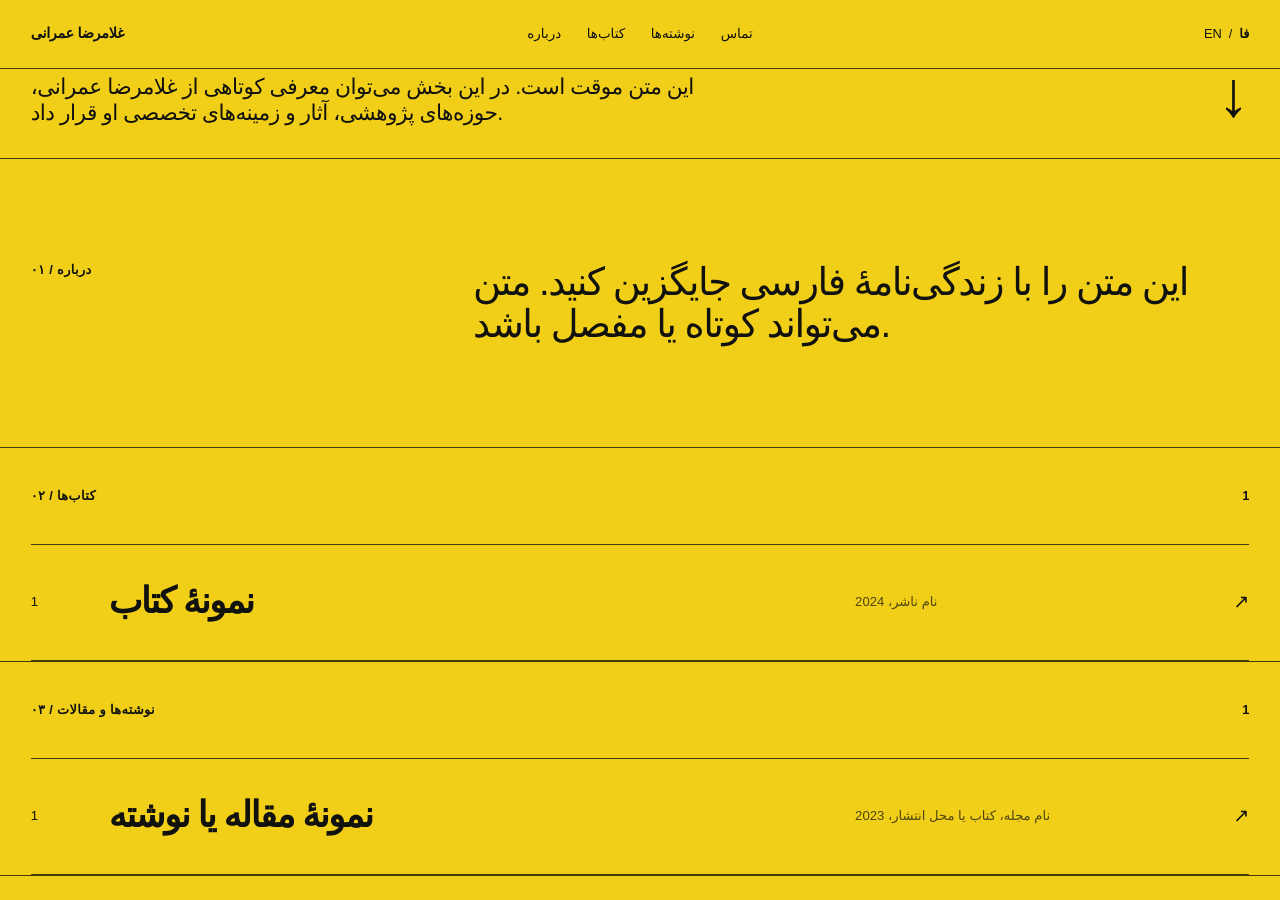
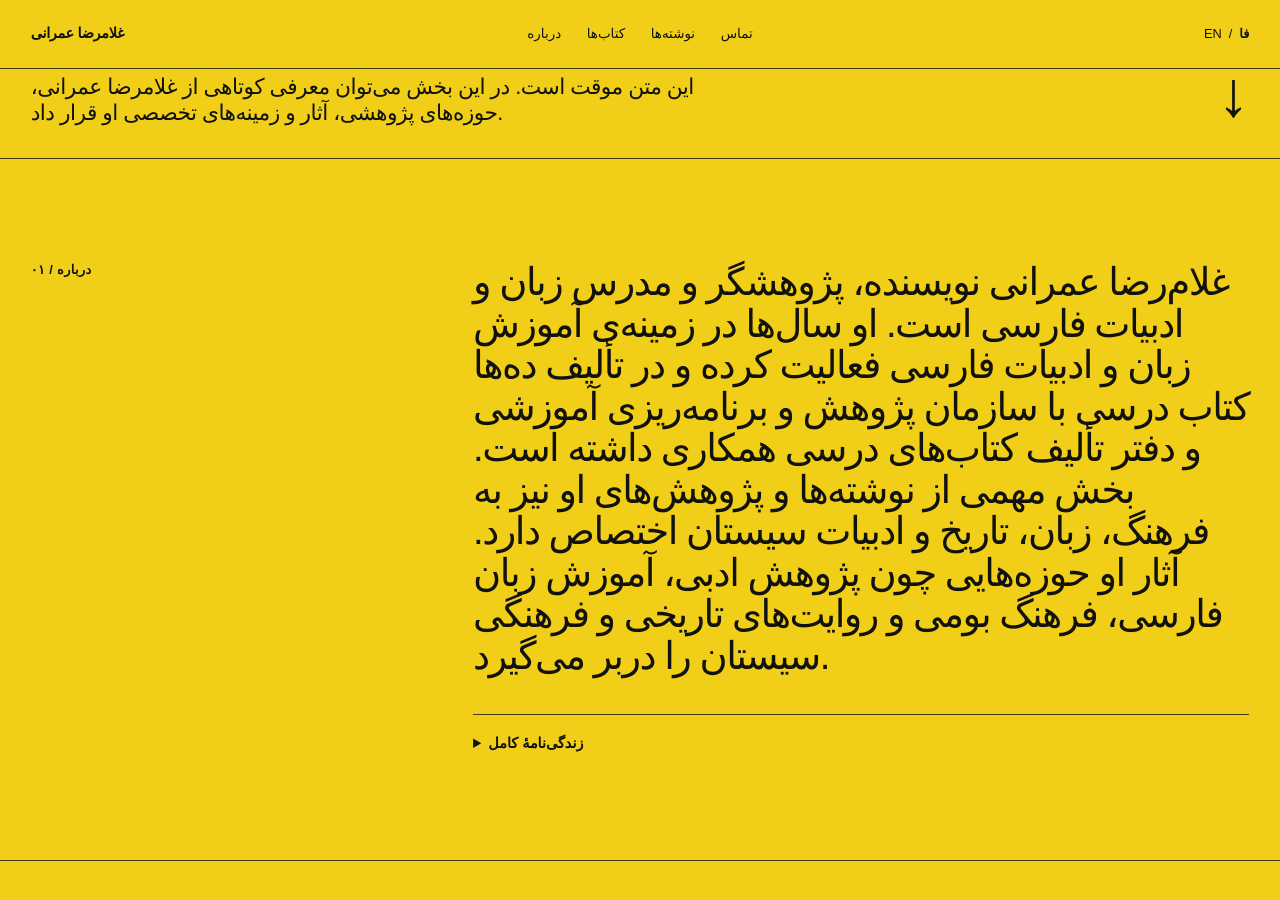
Before and after one commit to Sepante/rezaemrani, a Jekyll site: the page built from fa/index.html, in a window 1280 px wide and 900 px high, scrolled down 742 px. Built offline with Jekyll 4.4.1, drawn with Linux system fonts in a browser that asks for light colours.

Commit message:
Add bilingual biography content

```diff
--- a/assets/css/main.css
+++ b/assets/css/main.css
@@ -213,6 +213,29 @@
 
 .section-copy > :last-child {
   margin-bottom: 0;
+}
+
+.biography-details {
+  margin-top: 2rem;
+  border-top: 1px solid var(--line);
+  padding-top: 1rem;
+  font-size: clamp(1rem, 1.45vw, 1.35rem);
+  line-height: 1.8;
+  letter-spacing: 0;
+}
+
+.biography-details summary {
+  cursor: pointer;
+  font-size: .9rem;
+  font-weight: 800;
+}
+
+.biography-details > div {
+  margin-top: 1.25rem;
+}
+
+.biography-details p {
+  margin-block: 0 1.25rem;
 }
 
 .section-heading-row {
--- a/en/index.html
+++ b/en/index.html
@@ -6,7 +6,8 @@
 display_name: "Gholamreza Emrani"
 kicker: "Author · Linguist · Researcher"
 intro: "Placeholder introduction. Use this space for a short description of Gholamreza Emrani's work, research interests, and publications."
-about: "Replace this with the English biography. It can be as short or as detailed as needed."
+about: >-
+  Gholamreza Emrani is a writer, researcher, and educator in Persian language and literature. Over several decades, he has worked in the teaching of Persian language and literature and contributed to the preparation of numerous school textbooks through Iran’s educational research and textbook-development institutions. A significant part of his writing and research is devoted to the language, literature, culture, and history of Sistan. His publications span literary studies, Persian-language education, regional culture, and the historical and cultural heritage of Sistan.
 contact: "Add a public email address, institutional profile, ORCID, Google Scholar, or other contact links here."
 ---
 <div id="top"></div>
--- a/fa/index.html
+++ b/fa/index.html
@@ -6,7 +6,16 @@
 display_name: "غلامرضا عمرانی"
 kicker: "نویسنده · زبان‌شناس · پژوهشگر"
 intro: "این متن موقت است. در این بخش می‌توان معرفی کوتاهی از غلامرضا عمرانی، حوزه‌های پژوهشی، آثار و زمینه‌های تخصصی او قرار داد."
-about: "این متن را با زندگی‌نامهٔ فارسی جایگزین کنید. متن می‌تواند کوتاه یا مفصل باشد."
+about: >-
+  غلام‌رضا عمرانی نویسنده، پژوهشگر و مدرس زبان و ادبیات فارسی است. او سال‌ها در زمینه‌ی آموزش زبان و ادبیات فارسی فعالیت کرده و در تألیف ده‌ها کتاب درسی با سازمان پژوهش و برنامه‌ریزی آموزشی و دفتر تألیف کتاب‌های درسی همکاری داشته است. بخش مهمی از نوشته‌ها و پژوهش‌های او نیز به فرهنگ، زبان، تاریخ و ادبیات سیستان اختصاص دارد. آثار او حوزه‌هایی چون پژوهش ادبی، آموزش زبان فارسی، فرهنگ بومی و روایت‌های تاریخی و فرهنگی سیستان را دربر می‌گیرد.
+bio: |-
+  من، غلام‌رضا عمرانی روز نخست فروردین 1326 در روستای «اکبرآباد» از بخش میان‌کنگی (شهرستان هیرمند امروز) سیستان چشم به جهان گشودم- گفته‌باشم که البته در یکی دو دقیقه‌ی نخست، چشم‌هایم بسته بود.
+
+  یک‌ساله که شدم- و البته خودم به‌یاد ندارم کی یک‌ساله شدم؛ شاید هم یک سال پس از تولدم؛ شاید- به هر روی خانوادهام در یک‌سالگی من به شهر زابل کوچیدند و ناگزیر مرا هم با خودشان آوردند؛ چون راه بهتری نیافتند. کودکی‌ام تا پنج‌سالگی در خانه‌ای پرهیاهو و پربرکت گذشت و از پنج‌سالگی به مکتبخانه‌ام سپردند و اگر نمی‌رفتم؟ که غالباً میل رفتن نداشتم؛ آن‌ها راه‌کاری کاری داشتند؛ مرا در پتو می‌پیچیدند و بر دوش دائی‌ام به مکتب‌خانه می‌سپردند. شرح این روزهای «شیرین‌تر از زهر» مرا می‌توان در کتاب «وصف رخساره‌ی خورشید» یافت و خواند.
+
+  یازده سال دیگر از عمرم نیز در شهر زابل برخیِ دبستان و دبیرستان شد و سال دوازدهم نوبت زاهدان رسید که سکوی پرتابم بود به دانشکده‌ی ادبیات دانشگاه تهران با استادانی چون پرویز ناتل خانلری، سیمین دانشور، مهرداد بهار، لطف‌علی صورتگر، ذبیح‌الله صفا، صادق گوهرین، محمدجعفر محجوب و یاران و هم‌کلاسانی چون جعفر کوش‌آبادی، حسین منزوی، علی‌اشرف درویشیان و زیبائی و امید و شور جوانی و حضرت عشق. سال 1350 به آنچه آرزو داشتم، دست یافتم؛ معلمی زبان و ادبیات فارسی در زاهدان و ... همین. ... و بعد، ازدواج و خانواده‌ای سرشار از عشق و شور و زیبائی و امید. و نوشتن و نوشتن و نوشتن. همین دیگر.
+
+  و باز ساز دوباره‌ی تحصیل در مشهد با استادانی بزرگوار مثل دکتر اشرف‌زاده و دکتر تقی وحیدیان کامیار و انگشت در لانه‌ی زنبور کردن با «بحسی کوتاح راجب نقاعسی بوزرگ» و سنگ‌قلاب شدن به «سازمان پژوهش و برنامه‌ریزی وزارت آ. پ. و دفتر تألیف کتاب‌های درسی» و تألیف ده‌ها و ده‌ها کتاب درسی و ... ناگهان یاد هندوستان کردن آن فیل درون و قلم تیز کردن برای ادای دینی و نوشتنی این بار از لونی دیگر برای سیستان و ... تمّت بیده‌الخیر.
 contact: "ایمیل عمومی، صفحهٔ دانشگاهی، ORCID، گوگل اسکالر یا سایر راه‌های ارتباطی را در این بخش قرار دهید."
 ---
 <div id="top"></div>
@@ -25,7 +34,15 @@
 <section id="about" class="section-block ruled-section">
   <div class="shell split-section">
     <p class="section-label">۰۱ / درباره</p>
-    <div class="section-copy">{{ page.about | markdownify }}</div>
+    <div class="section-copy">
+      {{ page.about | markdownify }}
+      {% if page.bio %}
+        <details class="biography-details">
+          <summary>زندگی‌نامهٔ کامل</summary>
+          <div>{{ page.bio | markdownify }}</div>
+        </details>
+      {% endif %}
+    </div>
   </div>
 </section>
 
```
Also changed, not shown: .pages.yml.
